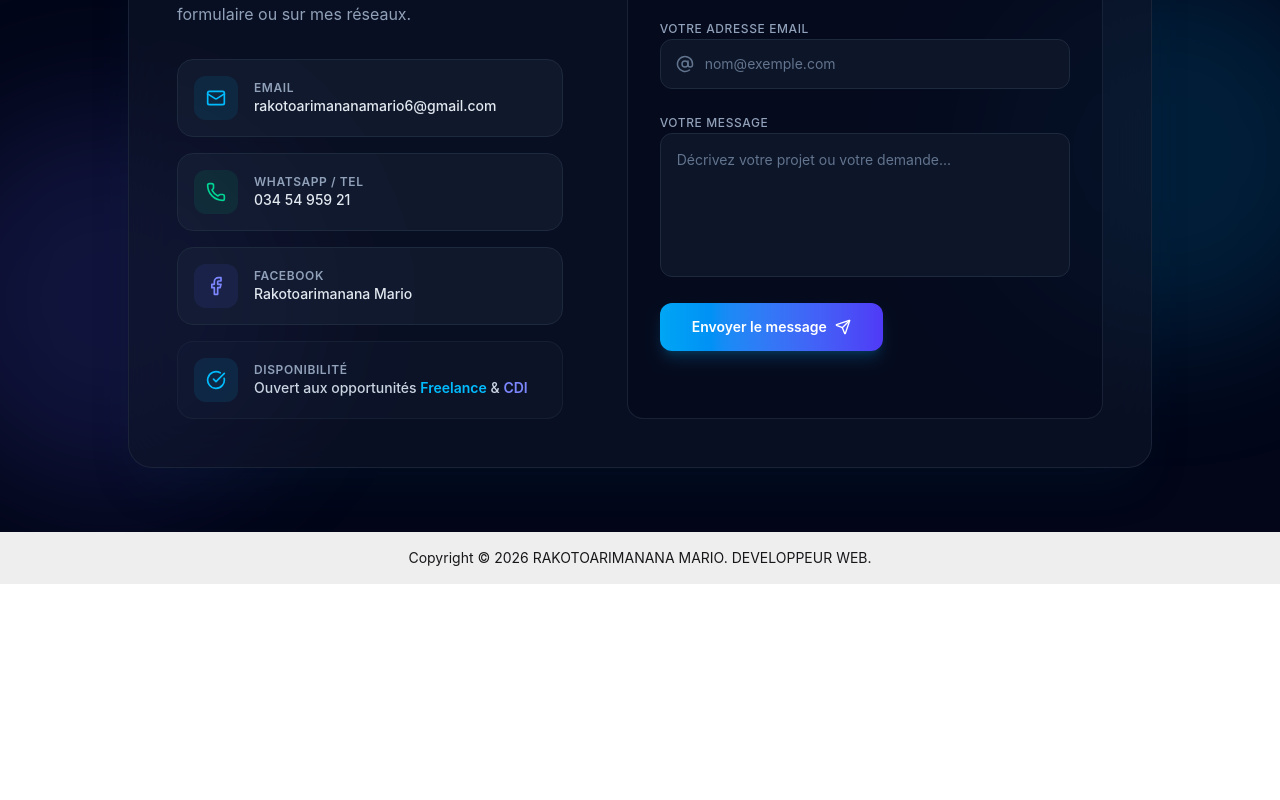
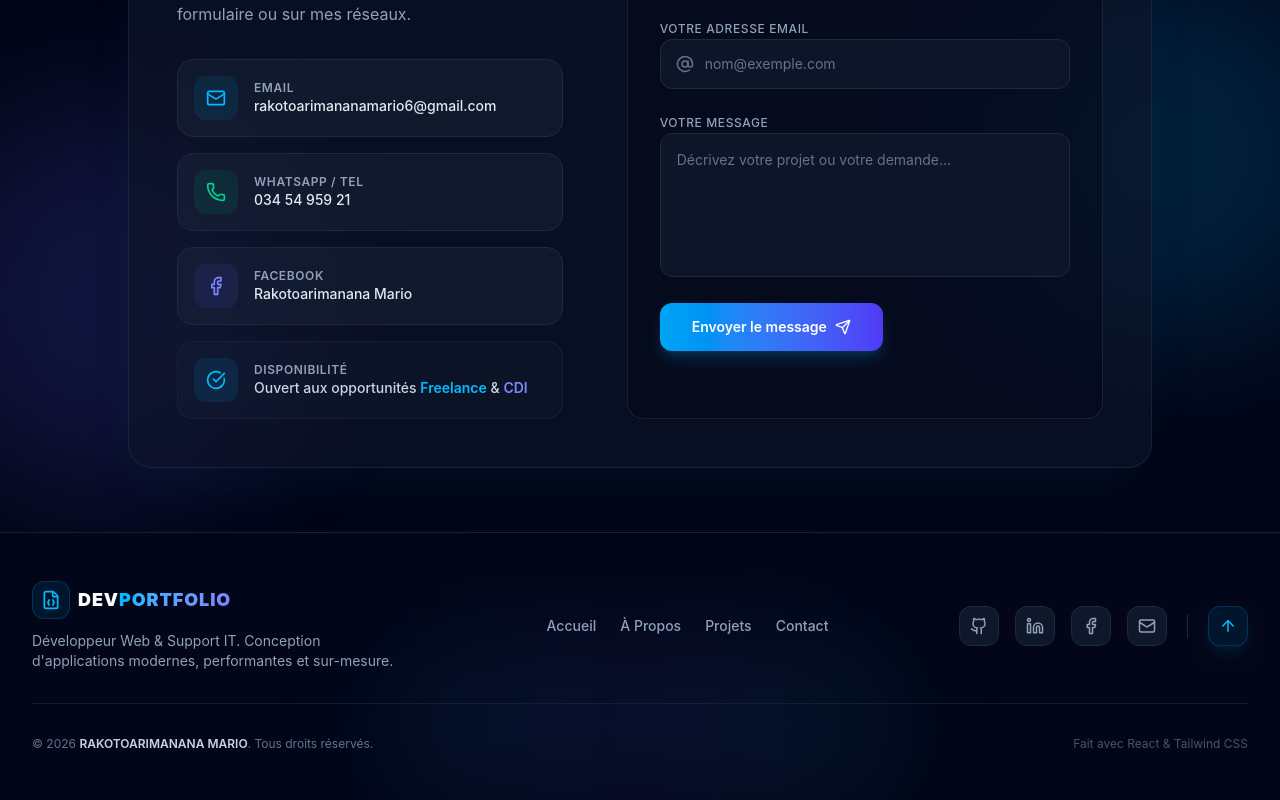
Before and after one commit to MarioRKT/Portfolio, a React (Vite) app: page / in a window 1280 px wide. Shown: the part 3830-4630 px from the top of the page. Before the commit the page ends 4414 px from the top, so only its background shows below. Built offline with nearby package versions, Linux system fonts and the light colour scheme.

Commit message:
Update Footer.jsx

```diff
--- a/src/components/Footer.jsx
+++ b/src/components/Footer.jsx
@@ -1,16 +1,120 @@
-import React from "react";
+import { FileBraces, Github, Linkedin, Facebook, Mail, ArrowUp } from "lucide-react";
 
 function Footer() {
+  const currentYear = new Date().getFullYear();
+
+  const scrollToTop = () => {
+    window.scrollTo({ top: 0, behavior: "smooth" });
+  };
+
   return (
-    <>
-      <footer className="footer sm:footer-horizontal footer-center bg-base-300 text-base-content p-4">
-        <aside>
-          <p>
-            Copyright © {new Date().getFullYear()} RAKOTOARIMANANA MARIO. DEVELOPPEUR WEB.
+    <footer className="relative bg-slate-950 text-slate-400 border-t border-slate-800/80 overflow-hidden selection:bg-sky-500 selection:text-white">
+
+      {/* 1. Halo lumineux discret en fond */}
+      <div className="absolute bottom-0 left-1/2 -translate-x-1/2 w-[500px] h-[150px] bg-gradient-to-r from-sky-500/10 via-indigo-500/10 to-cyan-500/10 rounded-full blur-3xl pointer-events-none" />
+
+      <div className="relative z-10 max-w-7xl mx-auto px-4 sm:px-6 lg:px-8 py-12">
+        <div className="flex flex-col md:flex-row items-center justify-between gap-8 pb-8 border-b border-slate-800/60">
+
+          {/* 2. Brand & Description */}
+          <div className="flex flex-col items-center md:items-start text-center md:text-left space-y-3">
+            <a
+              href="#accueil"
+              className="group flex items-center gap-2 text-lg font-black tracking-wider text-white transition-colors"
+            >
+              <div className="p-2 rounded-xl bg-sky-500/10 border border-sky-500/20 text-sky-400 group-hover:scale-105 group-hover:bg-sky-500 group-hover:text-white transition-all duration-300">
+                <FileBraces size={20} />
+              </div>
+              <span>
+                DEV<span className="bg-gradient-to-r from-sky-400 to-indigo-400 bg-clip-text text-transparent">PORTFOLIO</span>
+              </span>
+            </a>
+            <p className="text-xs sm:text-sm text-slate-400 max-w-sm">
+              Développeur Web & Support IT. Conception d'applications modernes, performantes et sur-mesure.
+            </p>
+          </div>
+
+          {/* 3. Navigation Rapide */}
+          <nav className="flex flex-wrap justify-center gap-6 text-xs sm:text-sm font-medium">
+            <a href="#accueil" className="hover:text-sky-400 transition-colors">Accueil</a>
+            <a href="#about" className="hover:text-sky-400 transition-colors">À Propos</a>
+            <a href="#projet" className="hover:text-sky-400 transition-colors">Projets</a>
+            <a href="#contact" className="hover:text-sky-400 transition-colors">Contact</a>
+          </nav>
+
+          {/* 4. Réseaux Sociaux & Bouton Retour en Haut */}
+          <div className="flex items-center gap-4">
+
+            {/* Github */}
+            <a
+              href="https://github.com"
+              target="_blank"
+              rel="noreferrer"
+              className="p-2.5 rounded-xl bg-slate-900 border border-slate-800 text-slate-400 hover:text-white hover:border-sky-500/50 hover:bg-slate-800/80 transition-all duration-300"
+              aria-label="GitHub"
+            >
+              <Github size={18} />
+            </a>
+
+            {/* LinkedIn */}
+            <a
+              href="https://linkedin.com"
+              target="_blank"
+              rel="noreferrer"
+              className="p-2.5 rounded-xl bg-slate-900 border border-slate-800 text-slate-400 hover:text-sky-400 hover:border-sky-500/50 hover:bg-slate-800/80 transition-all duration-300"
+              aria-label="LinkedIn"
+            >
+              <Linkedin size={18} />
+            </a>
+
+            {/* Facebook */}
+            <a
+              href="https://facebook.com"
+              target="_blank"
+              rel="noreferrer"
+              className="p-2.5 rounded-xl bg-slate-900 border border-slate-800 text-slate-400 hover:text-indigo-400 hover:border-indigo-500/50 hover:bg-slate-800/80 transition-all duration-300"
+              aria-label="Facebook"
+            >
+              <Facebook size={18} />
+            </a>
+
+            {/* Mail */}
+            <a
+              href="mailto:rakotoarimananamario6@gmail.com"
+              className="p-2.5 rounded-xl bg-slate-900 border border-slate-800 text-slate-400 hover:text-emerald-400 hover:border-emerald-500/50 hover:bg-slate-800/80 transition-all duration-300"
+              aria-label="Email"
+            >
+              <Mail size={18} />
+            </a>
+
+            {/* Separateur */}
+            <div className="h-6 w-px bg-slate-800 mx-1" />
+
+            {/* Bouton Scroll Top */}
+            <button
+              onClick={scrollToTop}
+              className="p-2.5 rounded-xl bg-sky-500/10 border border-sky-500/20 text-sky-400 hover:bg-sky-500 hover:text-white transition-all duration-300 shadow-lg shadow-sky-500/10 group cursor-pointer"
+              aria-label="Retour en haut"
+            >
+              <ArrowUp size={18} className="group-hover:-translate-y-0.5 transition-transform" />
+            </button>
+
+          </div>
+
+        </div>
+
+        {/* 5. Copyright & Mention */}
+        <div className="pt-8 flex flex-col sm:flex-row items-center justify-between text-xs text-slate-500 gap-4">
+          <p className="text-center sm:text-left">
+            © {currentYear} <span className="text-slate-300 font-semibold">RAKOTOARIMANANA MARIO</span>. Tous droits réservés.
           </p>
-        </aside>
-      </footer>
-    </>
+          <p className="text-center sm:text-right text-slate-600">
+            Fait avec React & Tailwind CSS
+          </p>
+        </div>
+
+      </div>
+    </footer>
   );
 }
 
```
